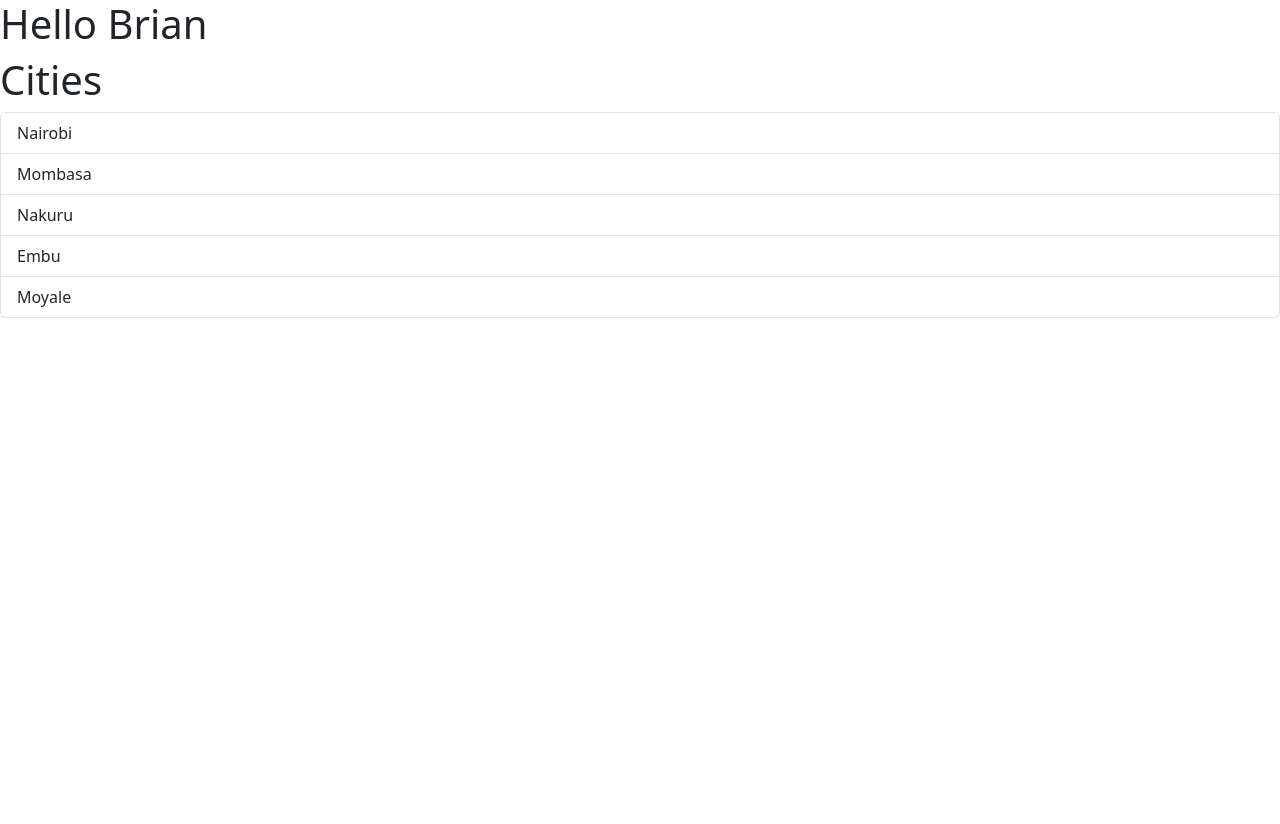
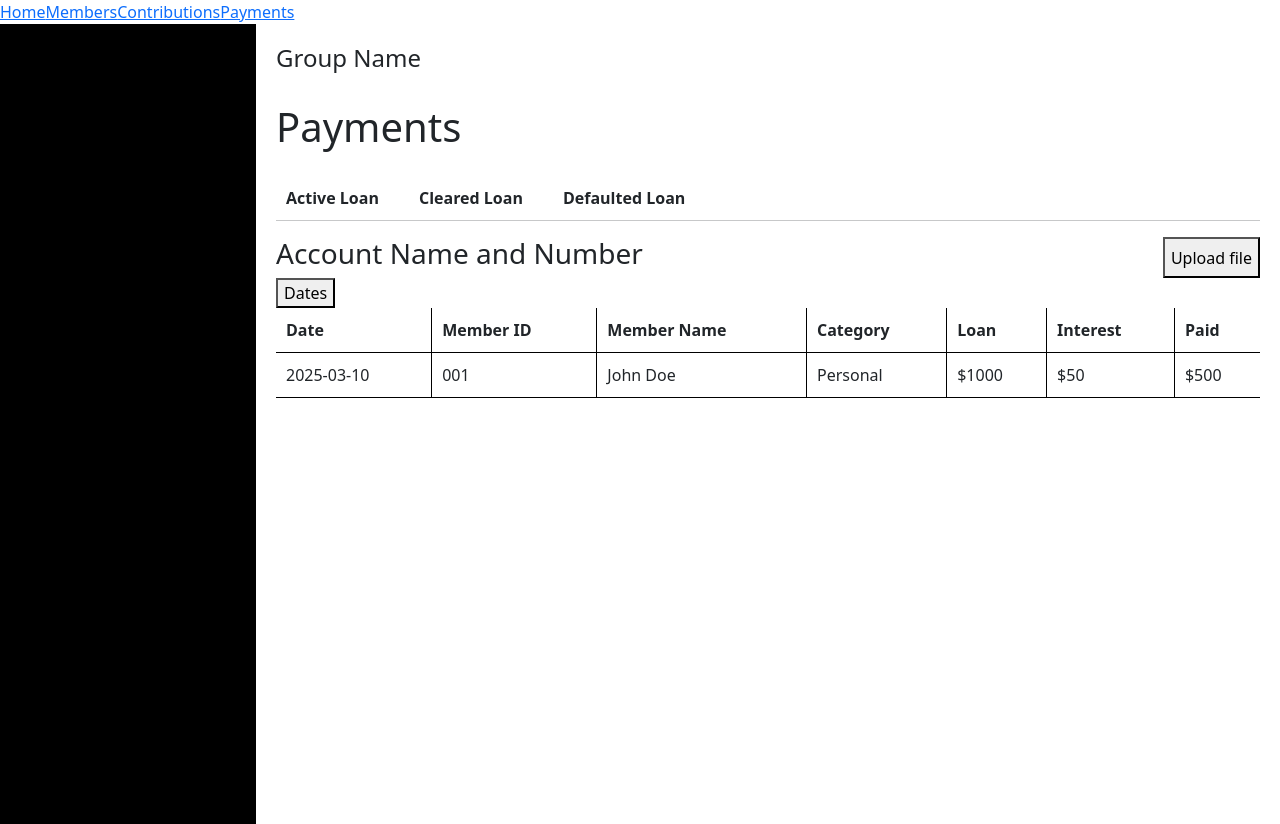
Before and after one commit to Njirugity/chamayetu, a React (Vite) app in the folder chamayetu/: page /Payments in a window 1280 px wide. Before the commit the page ends 800 px from the top, so only its background shows below. Built offline with nearby package versions, Linux system fonts and the light colour scheme.

Commit message:
Create routing for pages and create structure for payments page

```diff
--- a/chamayetu/package.json
+++ b/chamayetu/package.json
@@ -11,8 +11,10 @@
   },
   "dependencies": {
     "bootstrap": "^5.3.3",
+    "lucide-react": "^0.479.0",
     "react": "^19.0.0",
-    "react-dom": "^19.0.0"
+    "react-dom": "^19.0.0",
+    "react-router-dom": "^7.3.0"
   },
   "devDependencies": {
     "@eslint/js": "^9.21.0",
--- a/chamayetu/src/App.tsx
+++ b/chamayetu/src/App.tsx
@@ -1,12 +1,45 @@
-import Message from "./Message";
-import ListGroup from "./components/ListGroup";
+import {
+  BrowserRouter as Router,
+  Routes,
+  Route,
+  NavLink,
+} from "react-router-dom";
+
+import Home from "./pages/Home/Home";
+import Members from "./pages/Members/Member";
+import Contributions from "./pages/Contributions/Contributions";
+import Payment from "./pages/Payments/Payments";
 function App() {
-  let items = ["Nairobi", "Mombasa", "Nakuru", "Embu", "Moyale"];
   return (
-    <div>
-      <Message />
-      <ListGroup items={items} heading="Cities" />
-    </div>
+    <Router>
+      <div className="app">
+        <nav className="sidebar">
+          <NavLink to="/" className="navItem">
+            Home
+          </NavLink>
+          <NavLink to="/members" className="navItem">
+            Members
+          </NavLink>
+          <NavLink to="/Contributions" className="navItem">
+            Contributions
+          </NavLink>
+          <NavLink to="/Payments" className="navItem">
+            Payments
+          </NavLink>
+        </nav>
+        <div className="content">
+          <Routes>
+            <Route path="/" element={<Home />} />
+            <Route path="/members" element={<Members />} />
+            <Route path="/contributions" element={<Contributions />} />
+            <Route path="/Payments" element={<Payment />} />
+          </Routes>
+        </div>
+      </div>
+    </Router>
+    // <div>
+    //   <Payment></Payment>
+    // </div>
   );
 }
 
--- a/chamayetu/src/components/ListGroup.tsx
+++ /dev/null
@@ -1,32 +0,0 @@
-import { useState } from "react";
-
-interface Props {
-  items: string[];
-  heading: string;
-}
-function ListGroup({ items, heading }: Props) {
-  const [selected, setSelected] = useState(-1);
-  return (
-    <>
-      <h1>{heading}</h1>
-      {items.length === 0 && <p>No items</p>}
-      <ul className="list-group">
-        {items.map((item, index) => (
-          <li
-            className={
-              selected === index ? "list-group-item active" : "list-group-item"
-            }
-            key={item}
-            onClick={() => {
-              setSelected(index);
-            }}
-          >
-            {item}
-          </li>
-        ))}
-      </ul>
-    </>
-  );
-}
-
-export default ListGroup;
--- /dev/null
+++ b/chamayetu/src/pages/Contributions/Contributions.tsx
@@ -0,0 +1,5 @@
+function Contributions() {
+  return <h1>Contributions</h1>;
+}
+
+export default Contributions;
--- /dev/null
+++ b/chamayetu/src/pages/Home/Home.tsx
@@ -0,0 +1,5 @@
+function Home() {
+  return <h1>Home</h1>;
+}
+
+export default Home;
--- /dev/null
+++ b/chamayetu/src/pages/Members/Member.tsx
@@ -0,0 +1,5 @@
+function Members() {
+  return <h1>Members</h1>;
+}
+
+export default Members;
--- /dev/null
+++ b/chamayetu/src/pages/Payments/Navbar.css
@@ -0,0 +1,47 @@
+.navbar {
+    width: 100%; /* Full width */
+    border-bottom: 2px solid #ddd; /* Bottom border */
+    background-color: #f8f9fa; /* Light background */
+    padding: 10px 0;
+}
+
+.navList {
+    list-style: none; /* Remove bullets */
+    display: flex; /* Make horizontal */
+    gap: 20px; /* Add spacing */
+    padding: 0;
+    margin: 0;
+    position: relative;
+}
+.navListItem{
+    padding: 5px 10px;
+    /* padding-bottom: 5px; */
+    font-weight: bold;
+    cursor: pointer;
+    position: relative;
+    transition: color 0.3s;
+}
+
+.navListItem:hover{
+    color: #007bff;
+
+}
+.navListItem.active::after {
+  content: "";
+  position: absolute;
+  left: 0;
+  bottom: -2px; /* Space below text */
+  width: 100%;
+  height: 3px;
+  background: #007bff; /* Highlight color */
+  transition: width 0.3s ease-in-out, left 0.3s ease-in-out;
+}
+.navList a {
+    text-decoration: none;
+    color: #333;
+    font-weight: bold;
+    padding: 10px 15px;
+}
+.navList a:hover {
+    color: #007bff; /* Bootstrap primary color */
+}
--- /dev/null
+++ b/chamayetu/src/pages/Payments/Navbar.tsx
@@ -0,0 +1,28 @@
+import { useState } from "react";
+
+import "./Navbar.css";
+function Navbar() {
+  const [active, setActive] = useState("Active Loans");
+  return (
+    <>
+      <nav className="theNavbar">
+        <ul className="navList">
+          {["Active Loan", "Cleared Loan", "Defaulted Loan"].map((item) => (
+            <li
+              key={item}
+              className={`navListItem ${active === item ? "active" : ""}`}
+              onClick={() => setActive(item)}
+            >
+              {item.charAt(0).toUpperCase() + item.slice(1)}{" "}
+              {/* Capitalize first letter */}
+            </li>
+          ))}
+          {/* <li className="navListItem">Active Loans</li>
+              <li className="navListItem">Paid Loans</li>
+              <li className="navListItem">Defaulted Loan</li> */}
+        </ul>
+      </nav>
+    </>
+  );
+}
+export default Navbar;
--- /dev/null
+++ b/chamayetu/src/pages/Payments/Payment.css
@@ -0,0 +1,51 @@
+.wrapper{
+    display: flex;
+}
+.container{
+    width: 20%;
+    height: 100vh;
+    background-color: black;
+    margin: 0;
+}
+.mainContent{
+    flex-grow: 1;
+    padding: 20px;
+    width: 80%;
+
+}
+.mainContent h1{
+    margin:30px 0;
+}
+.accountInfo{
+    display: flex;
+    justify-content: space-between;
+    margin: 20px, 0, 30px, 0;
+}
+hr{
+    margin-top: 5px;
+}
+
+.paymentTable{
+    width: 100%;
+    overflow-x: auto;
+}
+
+.tableRoot{
+    width: 100%;
+    border-collapse: collapse;
+
+}
+.tableRoot thead th{
+    border-top: none;
+}
+.tableItem{
+    border: 1px solid black;
+    padding: 10px;
+    text-align: left;
+}
+.tableItem:first-child{
+    border-left: none;
+}
+.tableItem:last-child{
+    border-right: none;
+}
--- /dev/null
+++ b/chamayetu/src/pages/Payments/PaymentTable.tsx
@@ -0,0 +1,33 @@
+import "./Payment.css";
+function PaymentTable() {
+  return (
+    <div className="paymentTable">
+      <table className="tableRoot">
+        <thead>
+          <tr className="tableHead">
+            <th className="tableItem">Date</th>
+            <th className="tableItem">Member ID</th>
+            <th className="tableItem">Member Name</th>
+            <th className="tableItem">Category</th>
+            <th className="tableItem">Loan</th>
+            <th className="tableItem">Interest</th>
+            <th className="tableItem">Paid</th>
+          </tr>
+        </thead>
+        <tbody>
+          <tr>
+            <td className="tableItem">2025-03-10</td>
+            <td className="tableItem">001</td>
+            <td className="tableItem">John Doe</td>
+            <td className="tableItem">Personal</td>
+            <td className="tableItem">$1000</td>
+            <td className="tableItem">$50</td>
+            <td className="tableItem">$500</td>
+          </tr>
+        </tbody>
+      </table>
+    </div>
+  );
+}
+
+export default PaymentTable;
--- /dev/null
+++ b/chamayetu/src/pages/Payments/Payments.tsx
@@ -0,0 +1,31 @@
+import "./Payment.css";
+import PaymentTable from "./PaymentTable";
+import Navbar from "./Navbar";
+
+function Payment() {
+  return (
+    <>
+      <div className="wrapper">
+        <div className="container"></div>
+        <div className="mainContent">
+          <h4 className="groupName">Group Name</h4>
+          <h1>Payments</h1>
+          <Navbar></Navbar>
+          <hr></hr>
+          <div className="accountInfo">
+            <h3 className="accountName">Account Name and Number</h3>
+            <button className="bulkUpload">Upload file</button>
+          </div>
+          <button className="filterDate">Dates</button>
+
+          {/* <input>From</input>
+      <input>To</input>
+      <input>Search</input> */}
+          <PaymentTable></PaymentTable>
+        </div>
+      </div>
+    </>
+  );
+}
+
+export default Payment;
```
Also changed, not shown: 1 other file (tests, documents, lock files or other folders).
